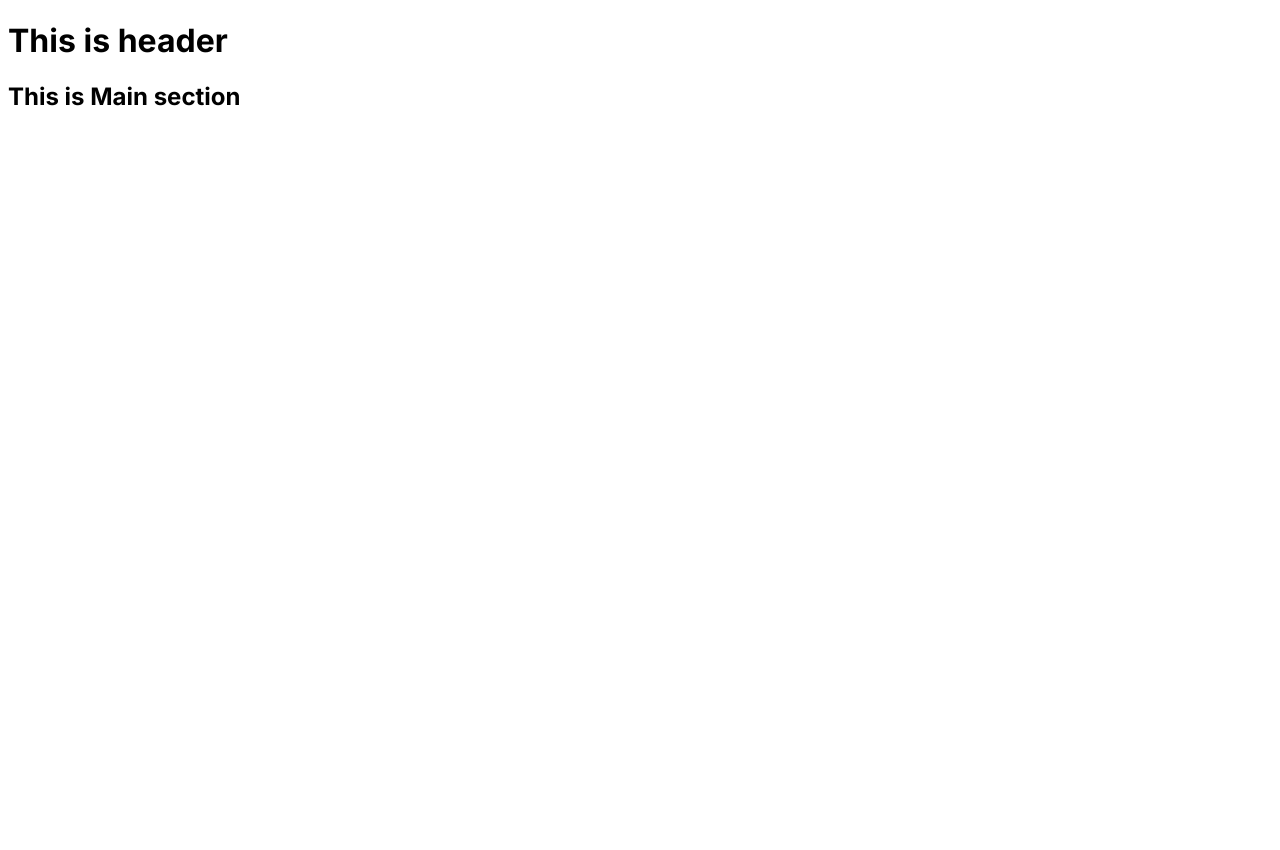
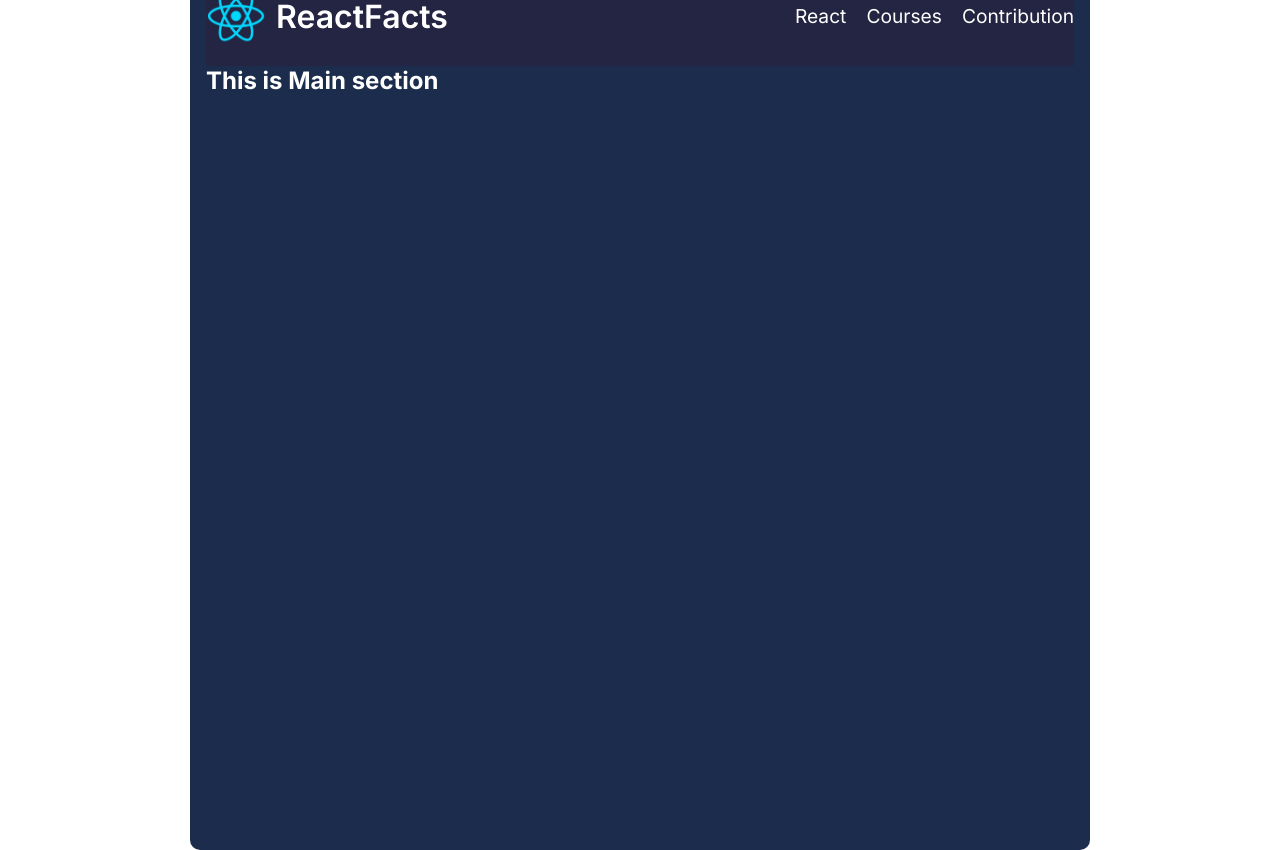
Before and after one commit to chhotuMarandi/react-project-setup, a React (Create React App) app: page / in a window 1280 px wide. Before the commit the page ends 800 px from the top, so only its background shows below. Built offline with nearby package versions, Linux system fonts and the light colour scheme.

Commit message:
add style

```diff
--- a/src/App.js
+++ b/src/App.js
@@ -1,12 +1,12 @@
 import React from "react"
-import ReactDOM from 'react-dom'
+// import ReactDOM from 'react-dom'
 import Navbar from "./components/Navbar"
 import Main from './components/Main'
-import './Style.css'
+import './style.css'
 
 function App () {
  return (
-  <div>
+  <div className="app">
     <Navbar />
     <Main />
   </div>
--- a/src/Style.css
+++ /dev/null
@@ -1,3 +0,0 @@
-* {
- font-family: 'Inter', sans-serif;
-}
--- a/src/components/Navbar.js
+++ b/src/components/Navbar.js
@@ -1,12 +1,23 @@
 import React from 'react'
 import ReactDOM from 'react-dom'
+import logo from '../logo/react-logo.png'
 
 function Navbar () {
  return (
-  <div>
-     <h1>This is header</h1>
-  </div>
- )
+   <nav className='navbar-section'>
+     <div className='header-section'>
+       <img src={logo} alt='' />
+       <h1>ReactFacts</h1>
+     </div>
+     <div className='navbar-list-section'>
+       <ul className='navbar-list'>
+         <li>React</li>
+         <li>Courses</li>
+         <li>Contribution</li>
+       </ul>
+     </div>
+   </nav>
+ );
 }
 
 export default Navbar
--- /dev/null
+++ b/src/style.css
@@ -0,0 +1,63 @@
+* {
+ font-family: 'Inter', sans-serif;
+ box-sizing: border-box;
+ margin: 0;
+ padding: 0;
+ color: #fff;
+}
+
+body {
+ display: flex;
+ justify-content: center;
+ align-items: center;
+ height: 100vh;
+}
+
+.app {
+ width: 900px;
+ height: 900px;
+ background-color: #1c2c4c;
+ border-radius: 10px;
+ overflow: hidden;
+ padding: 1em;
+}
+
+ img {
+  width: 60px;
+ }
+
+ .navbar-section {
+  display: flex;
+  justify-content: space-between;
+  background-color: #242443;
+  height: 100px;
+ }
+
+ .header-section {
+  display: flex;
+  align-items: center;
+  gap: 10px;
+ }
+
+ .header-section > h1 {
+  font-size: 2rem;
+  font-weight: 600;
+ }
+
+ .navbar-list-section {
+  display: flex;
+  align-items: center;
+  justify-content: center;
+ }
+
+ .navbar-list {
+  display: flex;
+  align-items: center;
+  justify-content: center;
+  gap: 20px;
+ }
+
+ .navbar-list > li {
+  list-style: none;
+  font-size: 1.2rem;
+ }
```
Also changed, not shown: src/logo/react-logo.png (added).
